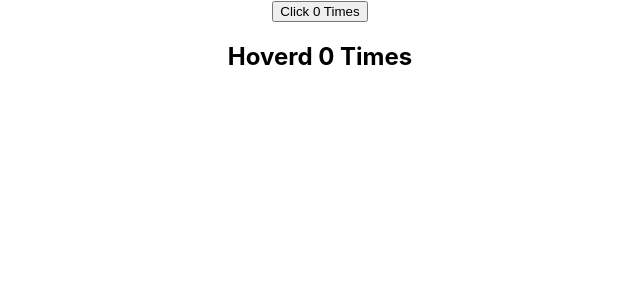
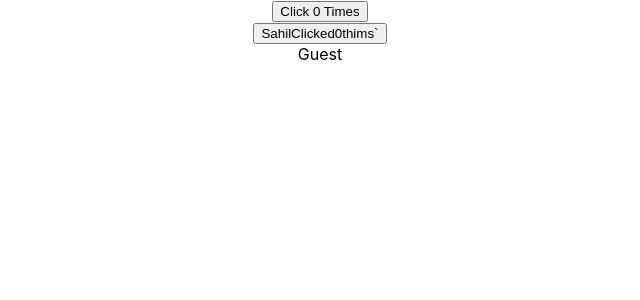
Before and after one commit to saahilch/Aa, a React (Create React App) app: page / in a window 1280 px wide. Shown: the top 300 px of the page, without its empty margins (320-960 px from the left). Built offline with nearby package versions, Linux system fonts and the light colour scheme.

Commit message:
sixt commit

```diff
--- a/src/App.js
+++ b/src/App.js
@@ -24,12 +24,14 @@ import './App.css'
 // import ErrorBoundry from "./ErrorBoundry";
 import Clickcounter from "./Components/Clickcounter";
 import HouverCounter from "./Components/HouverCounter";
+import User from "./Components/User";
 class App extends Component{
   render(){
     return(
       <div className="App">
         <Clickcounter/>
         <HouverCounter/>
+        <User name={(isLoggedin)=>isLoggedin ?'Sahil':'Guest'}/>
         {/* <ErrorBoundry>
         <Hero heroName='Batman'/>
         <Hero heroName='Superman'/>
--- a/src/Components/Hellow.js
+++ b/src/Components/Hellow.js
@@ -1,6 +1,7 @@
 import React from "react";
 const Hellow=()=>
     {
+
         // return(
         //     <div>
         //         <h1>Hellow Saahil</h1>
--- a/src/Components/HouverCounter.js
+++ b/src/Components/HouverCounter.js
@@ -18,8 +18,8 @@ import UpdatedComonent from './withCounter'
   render() {
     const {count}=this.state
     return (
+      <button onClick={this.incrementCount}>{this.props.name}Clicked{count}thims`</button>
 
-        <h2 onMouseOver={this.incrementCount}>Hoverd {count} Times </h2>
 
     )
   }
--- /dev/null
+++ b/src/Components/User.js
@@ -0,0 +1,13 @@
+import React, { Component } from 'react'
+
+ class User extends Component {
+  render() {
+    return (
+      <div>
+        {this.props.name(false)}
+      </div>
+    )
+  }
+}
+
+export default User
```
Also changed, not shown: src/Components/Clickcounter.js (+4 -4 lines), 1 other file (tests, documents, lock files or other folders).
